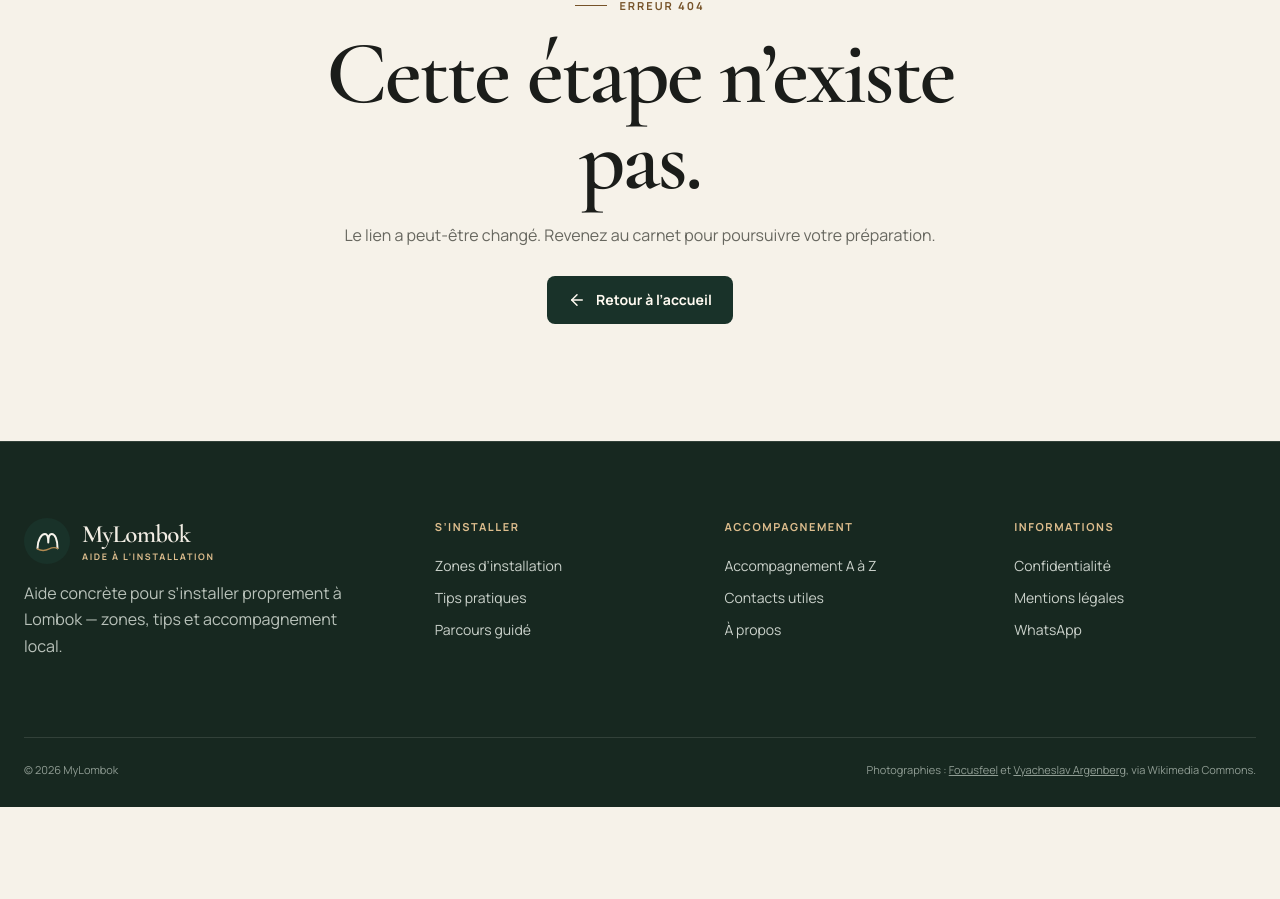
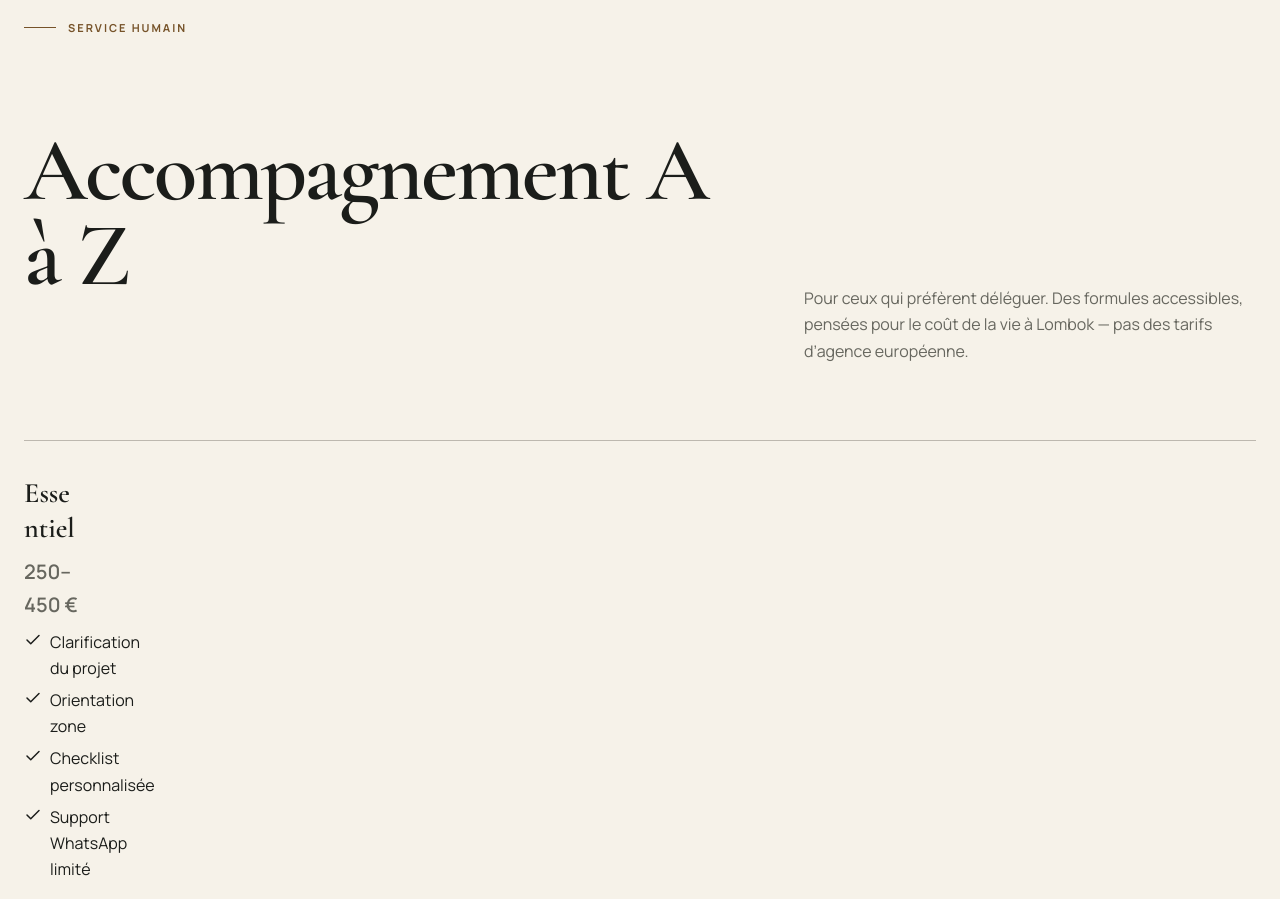
Before and after one commit to Dorianpmy/MyLombok, a Next.js app: page /accompagnement in a window 1280 px wide. Before the commit this address had no page. Shown: the part 198-1097 px from the top of the page. Before the commit the page ends 1005 px from the top, so only its background shows below. Built offline with nearby package versions, Linux system fonts and the light colour scheme.

Commit message:
feat: add accompagnement A a Z page

```diff
--- /dev/null
+++ b/app/accompagnement/page.tsx
@@ -0,0 +1,78 @@
+import type { Metadata } from "next";
+import Link from "next/link";
+import { MessageCircle, Check } from "lucide-react";
+
+export const metadata: Metadata = {
+  title: "Accompagnement A à Z",
+  description: "Accompagnement humain pour s’installer à Lombok. Formules accessibles, adaptées au coût de la vie local.",
+};
+
+const formulas = [
+  {
+    name: "Essentiel",
+    price: "250–450 €",
+    items: ["Clarification du projet", "Orientation zone", "Checklist personnalisée", "Support WhatsApp limité"],
+  },
+  {
+    name: "Complet",
+    price: "600–1000 €",
+    items: ["Tout Essentiel", "Aide visa / démarches", "Recherche logement", "Préparation arrivée", "Support étendu"],
+  },
+  {
+    name: "Premium / A à Z",
+    price: "1200–2000 €",
+    items: ["Tout Complet", "Suivi sur place", "Contacts locaux prioritaires", "Ajustements après arrivée", "Accompagnement prolongé"],
+  },
+];
+
+export default function AccompagnementPage() {
+  return (
+    <main className="inner-page">
+      <section className="site-section">
+        <div className="site-container">
+          <div className="section-heading">
+            <div>
+              <span className="eyebrow">Service humain</span>
+              <h1>Accompagnement A à Z</h1>
+            </div>
+            <p>Pour ceux qui préfèrent déléguer. Des formules accessibles, pensées pour le coût de la vie à Lombok — pas des tarifs d’agence européenne.</p>
+          </div>
+
+          <div className="service-editorial-list" style={{ marginTop: "2.5rem" }}>
+            {formulas.map((f) => (
+              <article className="service-editorial" key={f.name}>
+                <div>
+                  <h3>{f.name}</h3>
+                  <p style={{ fontSize: "1.25rem", fontWeight: 600, margin: "0.5rem 0" }}>{f.price}</p>
+                  <ul style={{ listStyle: "none", padding: 0, margin: 0 }}>
+                    {f.items.map((item) => (
+                      <li key={item} style={{ display: "flex", gap: "0.5rem", alignItems: "flex-start", marginBottom: "0.35rem" }}>
+                        <Check aria-hidden="true" size={18} style={{ flexShrink: 0, marginTop: 2 }} />
+                        <span>{item}</span>
+                      </li>
+                    ))}
+                  </ul>
+                </div>
+              </article>
+            ))}
+          </div>
+
+          <div className="final-cta" style={{ marginTop: "3rem", padding: "2rem", borderRadius: "1rem" }}>
+            <h2>On en parle ?</h2>
+            <p>Dis-moi où tu en es. Une discussion suffit pour voir ce qui a du sens pour toi.</p>
+            <div style={{ display: "flex", gap: "1rem", flexWrap: "wrap", marginTop: "1.25rem" }}>
+              <a className="button button--primary" href="https://wa.me/33763664857" target="_blank" rel="noopener noreferrer">
+                <MessageCircle aria-hidden="true" /> Discuter sur WhatsApp
+              </a>
+              <Link className="button button--outline" href="/parcours">Voir le parcours seul</Link>
+            </div>
+          </div>
+
+          <p style={{ marginTop: "2rem", opacity: 0.75, fontSize: "0.95rem" }}>
+            L’app reste utile seule. L’accompagnement est une option, pas une obligation.
+          </p>
+        </div>
+      </section>
+    </main>
+  );
+}
```
